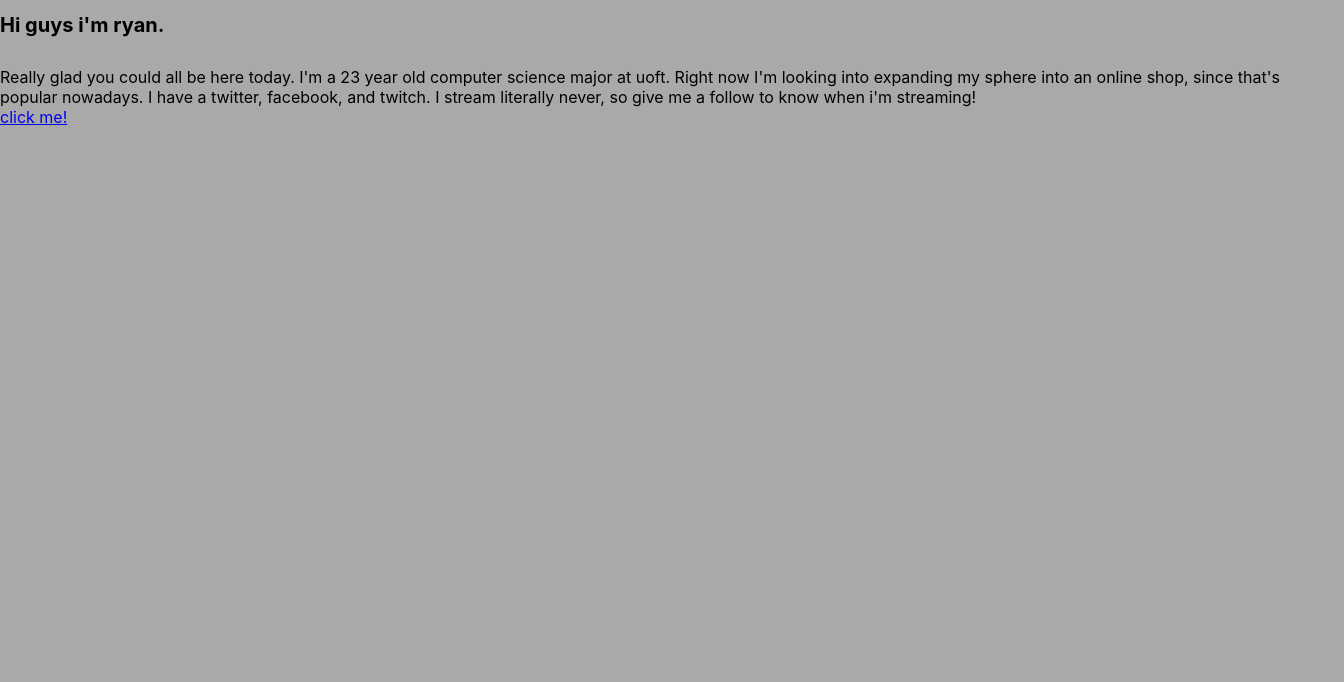
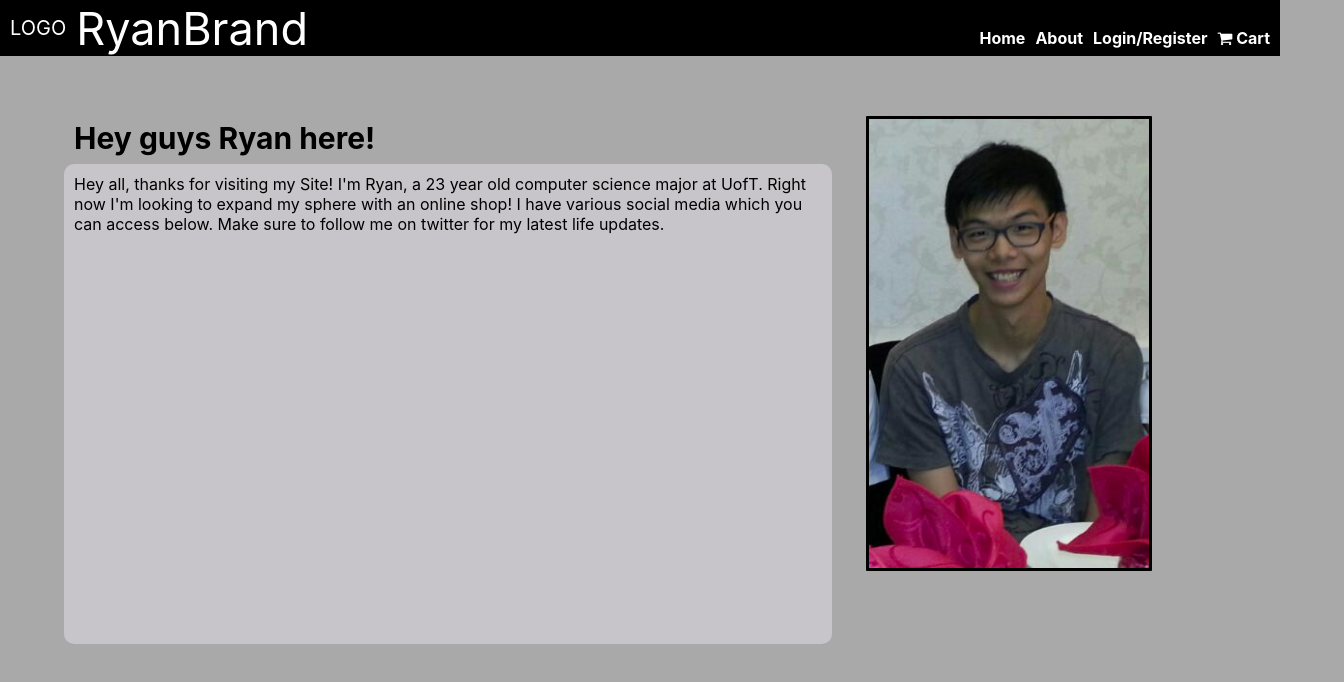
Before and after one commit to ngryan3/RyanBrand, a React (Create React App) app in the folder ryanbrand/: page /about in a window 1280 px wide. Shown: the top 682 px of the page, 1344 px wide, since content can reach past the window. Built offline with nearby package versions, Linux system fonts and the light colour scheme.

Commit message:
updated the about page to have basic functionality

```diff
--- /dev/null
+++ b/ryanbrand/src/react-component/About/index.css
@@ -0,0 +1,31 @@
+.headerAbout {
+    position: relative;
+    top: 15vh;
+    left: 5vw;
+
+}
+
+.paraAbout {
+    width: 60vw;
+    height: 60vh;
+    background-color: rgba(234, 229, 238, 0.459);
+    position: relative;
+    top:16vh;
+    float:left;
+    left: 5vw;
+    border-radius:10px;
+}
+
+.paraText {
+    margin-left: 10px;
+    margin-top:10px;
+}
+
+.ryan {
+    float:right;
+    margin-right: 10vw;
+    margin-top: 10vh;
+    border-style: solid;
+    border-radius: 1px;
+    border-color: black;
+}
--- a/ryanbrand/src/react-component/About/index.js
+++ b/ryanbrand/src/react-component/About/index.js
@@ -1,16 +1,26 @@
 import React from 'react';
-
+import NavigationBar from '../NavigationBar'
+import Title from "../AdminDashboard/Title"
+import './index.css'
+import ryan from "../../images/ryan.png"
 
 class About extends React.Component {
 
-
     render() {
+        const para = "Hey all, thanks for visiting my Site! I'm Ryan, a 23 year old computer science major at UofT. Right now I'm looking to expand my sphere with an online shop! I have various social media which you can access below. Make sure to follow me on twitter for my latest life updates."
         return(
             <div>
-                <h1>Hi guys i'm ryan.</h1>
-                <span>Really glad you could all be here today. I'm a 23 year old computer science major at uoft. Right now I'm looking into expanding my sphere into an online shop, since that's popular nowadays. I have a twitter, facebook, and twitch. I stream literally never, so give me a follow to know when i'm streaming!</span>
+                <NavigationBar></NavigationBar>
+                <div class="headerAbout">
+                    <Title title="Hey guys Ryan here!"></Title>
+                </div>
+                <div class="paraAbout">
+
+                <div class="paraText">{para}</div>
+
+                </div>
+                <img class="ryan" src={ryan} alt="fuck"></img>
                 <br></br>
-                <a href="https://old.reddit.com">click me! </a>
             </div>
 
         )
```
Also changed, not shown: ryanbrand/src/images/ryan.png (added).
